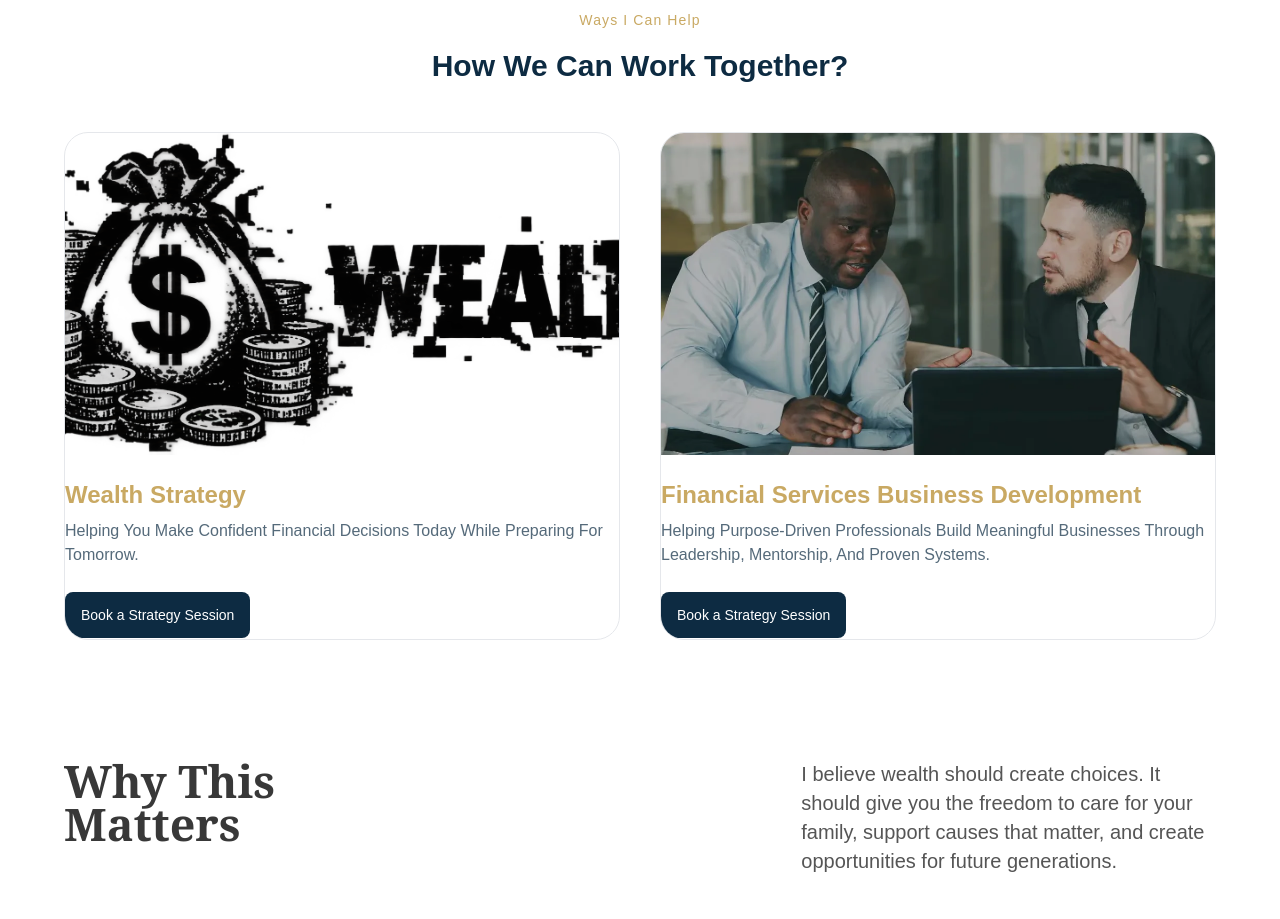
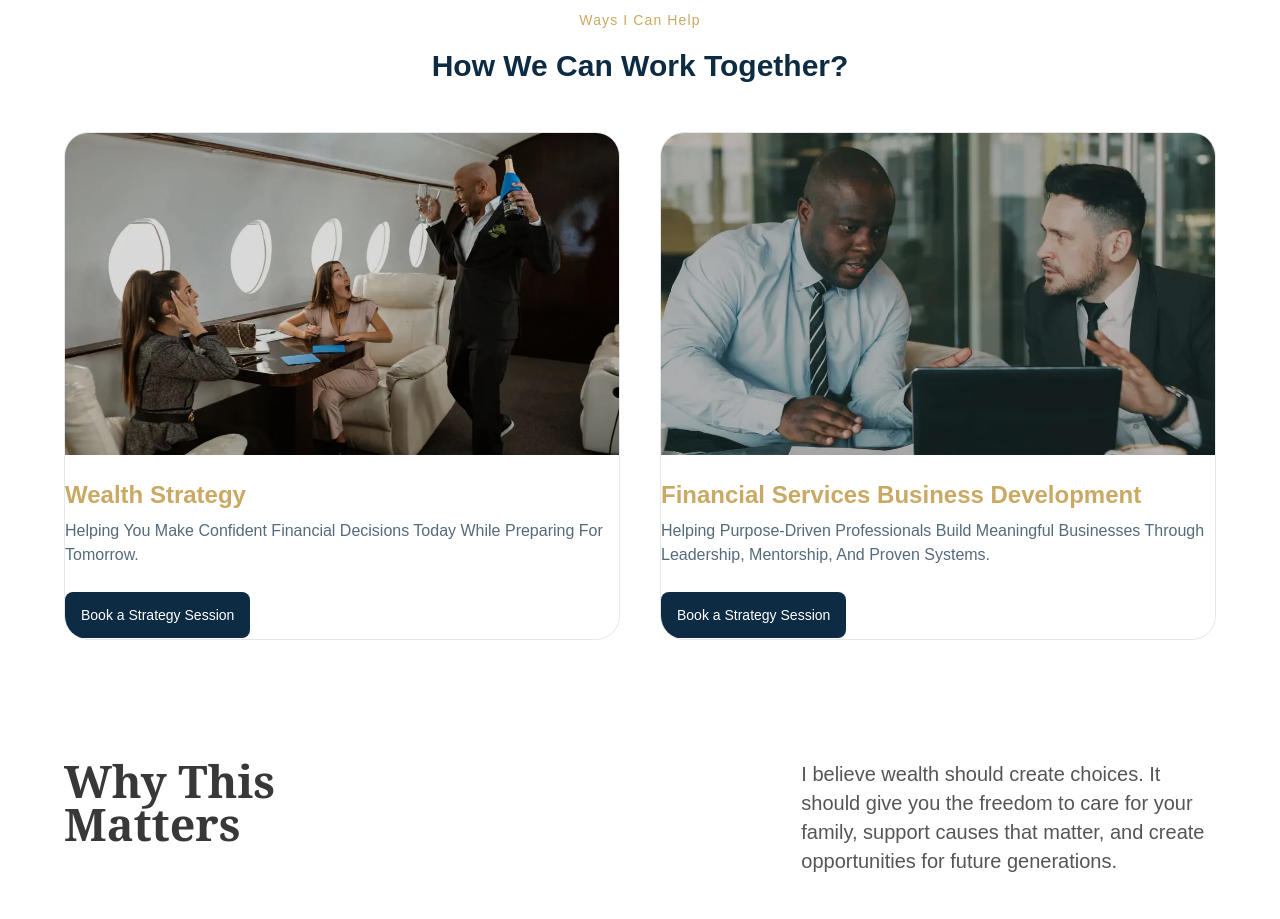
Before and after one commit to techzilla123/KSEFinServe, a React (Vite) app: page / in a window 1280 px wide. Shown: the part 4420-5339 px from the top of the page. Built offline with nearby package versions, Linux system fonts and the light colour scheme; a web font is replaced by a local one.

Commit message:
Separate wealth logo from wealth card image
Restored artwork.wealth to 99851.webp for the Wealth Strategy card, and
added artwork.wealthLogo pointing to wealth-logo.png for the trusted marquee.
This prevents the marquee logo change from affecting the services section.

```diff
--- a/src/App.tsx
+++ b/src/App.tsx
@@ -25,7 +25,8 @@ const artwork = {
   clarity: `${assetPathPrefix}/clarity-logo.png`,
   trust: `${assetPathPrefix}/trust-logo.png`,
   purpose: `${assetPathPrefix}/purpose-logo.png`,
-  wealth: `${assetPathPrefix}/wealth-logo.png`,
+  wealth: `${assetPathPrefix}/99851.webp`,
+  wealthLogo: `${assetPathPrefix}/wealth-logo.png`,
   career: `${assetPathPrefix}/career-logo.png`,
   forest: `${assetPathPrefix}/bee26.webp`,
   wave: `${assetPathPrefix}/acbaa.webp`,
@@ -883,12 +884,12 @@ export default function App() {
                   ["Clarity", artwork.clarity],
                   ["Trust", artwork.trust],
                   ["Purpose", artwork.purpose],
-                  ["Wealth", artwork.wealth],
+                  ["Wealth", artwork.wealthLogo],
                   ["Career", artwork.career],
                   ["Clarity", artwork.clarity],
                   ["Trust", artwork.trust],
                   ["Purpose", artwork.purpose],
-                  ["Wealth", artwork.wealth],
+                  ["Wealth", artwork.wealthLogo],
                   ["Career", artwork.career],
                 ].map(([label, src], i) => (
                   <div key={`m-${label}-${i}`}>
```
